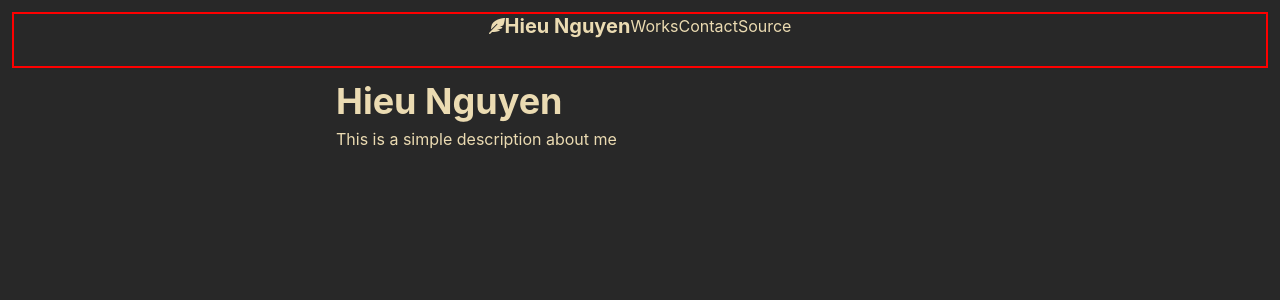
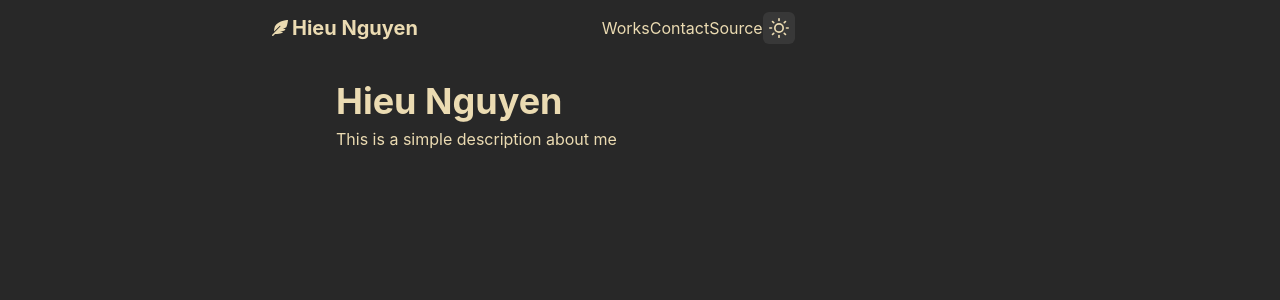
Before and after one commit to bearbb/portfolio, a Next.js app: page / in a window 1280 px wide. Shown: the top 300 px of the page. Built offline with nearby package versions, Linux system fonts and the light colour scheme.

Commit message:
Adding Nav (not done)

```diff
--- a/components/Nav.tsx
+++ b/components/Nav.tsx
@@ -3,13 +3,20 @@ import React from "react";
 import { FontAwesomeIcon } from "@fortawesome/react-fontawesome";
 import { faFeatherAlt } from "@fortawesome/free-solid-svg-icons";
 import {
+  Container,
   Box,
   Flex,
   Button,
+  ButtonProps,
   useColorMode,
+  ColorMode,
+  Center,
   useColorModeValue,
   Heading,
+  Icon,
+  IconProps,
 } from "@chakra-ui/react";
+import { SunIcon, MoonIcon } from "@chakra-ui/icons";
 
 import Link from "next/link";
 
@@ -18,6 +25,47 @@ const BgColorTransparent = "rgba(40,40,40,0.7)";
 const FeatherIcon = () => {
   // const color  = useColorModeValue()
   return <FontAwesomeIcon icon={faFeatherAlt}></FontAwesomeIcon>;
+};
+
+interface ToggleColorModeProps {
+  colorMode: ColorMode;
+  toggleColorMode: () => void;
+}
+
+const ToggleColorMode = ({
+  colorMode,
+  toggleColorMode,
+}: ToggleColorModeProps) => {
+  const IconStyle: IconProps = {
+    boxSize: 5,
+    cursor: "pointer",
+  };
+  const ButtonStyle: ButtonProps = {
+    size: "sm",
+    p: 1,
+    _focus: {
+      border: "none",
+    },
+  };
+  return colorMode === "dark" ? (
+    <Button
+      onClick={() => {
+        toggleColorMode();
+      }}
+      {...ButtonStyle}
+    >
+      <SunIcon {...IconStyle} />{" "}
+    </Button>
+  ) : (
+    <Button
+      onClick={() => {
+        toggleColorMode();
+      }}
+      {...ButtonStyle}
+    >
+      <MoonIcon {...IconStyle} />
+    </Button>
+  );
 };
 
 export const Nav = () => {
@@ -32,25 +80,18 @@ export const Nav = () => {
       p={3}
       bgColor={BgColorTransparent}
     >
-      <Flex
-        w="100%"
-        h="100%"
-        justifyContent="center"
-        borderWidth={2}
-        borderColor="red"
-      >
-        <Flex id="LogoContainer">
+      <Container maxW="container.md">
+        <Flex w="100%" h="100%" justifyContent="space-between">
+          <Flex flex="2 1" justifyContent="space-between">
+            <Center id="LogoContainer" gap={1}>
               <Box>
                 <FeatherIcon></FeatherIcon>
               </Box>
               <Heading as="h2" size="md">
                 Hieu Nguyen
               </Heading>
-        </Flex>
-        <Flex id="NavigatorContainer">
-          {/* <Button></Button>
-		<Button></Button>
-		<Button></Button> */}
+            </Center>
+            <Center id="NavigatorContainer" justifyContent="space-around">
               <Link href="/works">
                 <a>Works</a>
               </Link>
@@ -60,8 +101,18 @@ export const Nav = () => {
               <Link href="/test">
                 <a href="">Source</a>
               </Link>
+            </Center>
+          </Flex>
+          <Flex flex="1 1">
+            <Center id="ToggleColorModeContainer">
+              <ToggleColorMode
+                colorMode={colorMode}
+                toggleColorMode={toggleColorMode}
+              ></ToggleColorMode>
+            </Center>
           </Flex>
         </Flex>
+      </Container>
     </Box>
   );
 };
--- a/package.json
+++ b/package.json
@@ -8,6 +8,7 @@
     "lint": "next lint"
   },
   "dependencies": {
+    "@chakra-ui/icons": "^1.1.1",
     "@chakra-ui/react": "^1.7.4",
     "@emotion/react": "^11",
     "@emotion/styled": "^11",
```
Also changed, not shown: 1 other file (tests, documents, lock files or other folders). Lines whose indentation alone changed are shown as unchanged.
